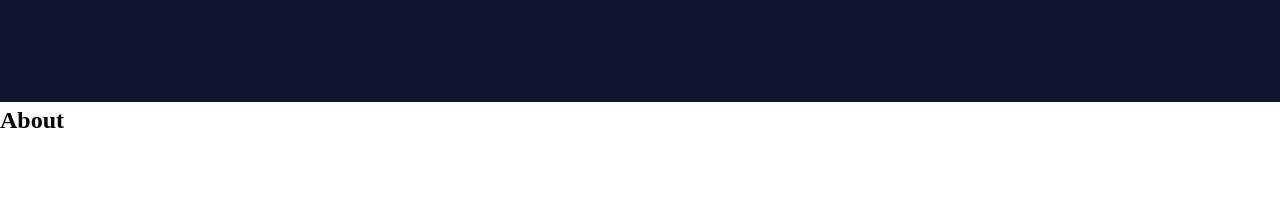
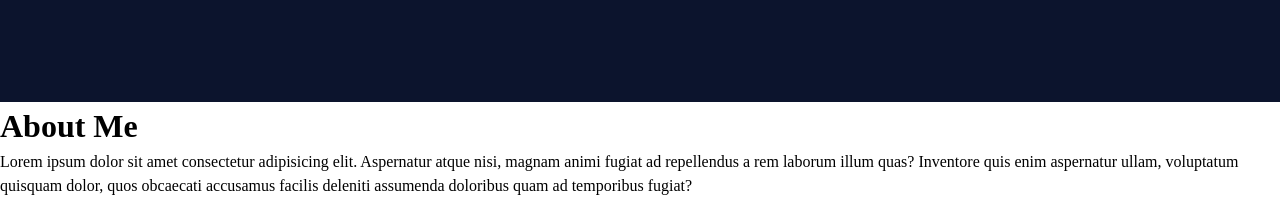
Before and after one commit to niitettey112/Portfolio, a plain HTML site: page index.html in a window 1280 px wide. Shown: the part 698-896 px from the top of the page. Before the commit the page ends 836 px from the top, so only its background shows below. Drawn offline with nearby package versions, Linux system fonts and the light colour scheme; a web font is replaced by a local one.

Commit message:
Added the about section to my portfolio

```diff
--- a/index.html
+++ b/index.html
@@ -39,7 +39,13 @@
     </header>
     <main>
         <div class="about__section">
-            <h2>About</h2>
+            <div class="about__content">
+                <h1>About Me</h1>
+                <p>Lorem ipsum dolor sit amet consectetur adipisicing elit. Aspernatur atque nisi, magnam animi fugiat ad repellendus a rem laborum illum quas? Inventore quis enim aspernatur ullam, voluptatum quisquam dolor, quos obcaecati accusamus facilis deleniti assumenda doloribus quam ad temporibus fugiat?</p>
+            </div>
+            <div class="img__content">
+                <img src="./images/image1.png" alt="">
+            </div>
         </div>
     </main>
     <footer></footer>
```
